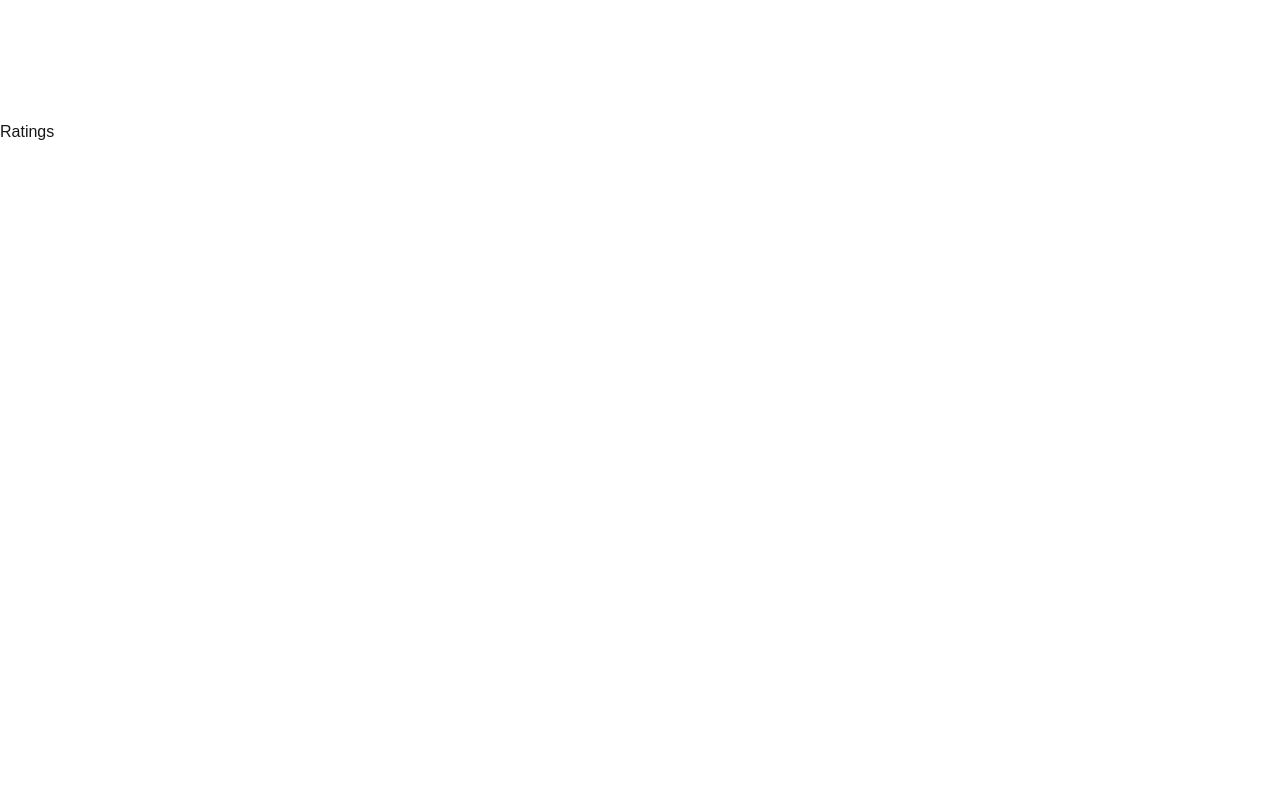
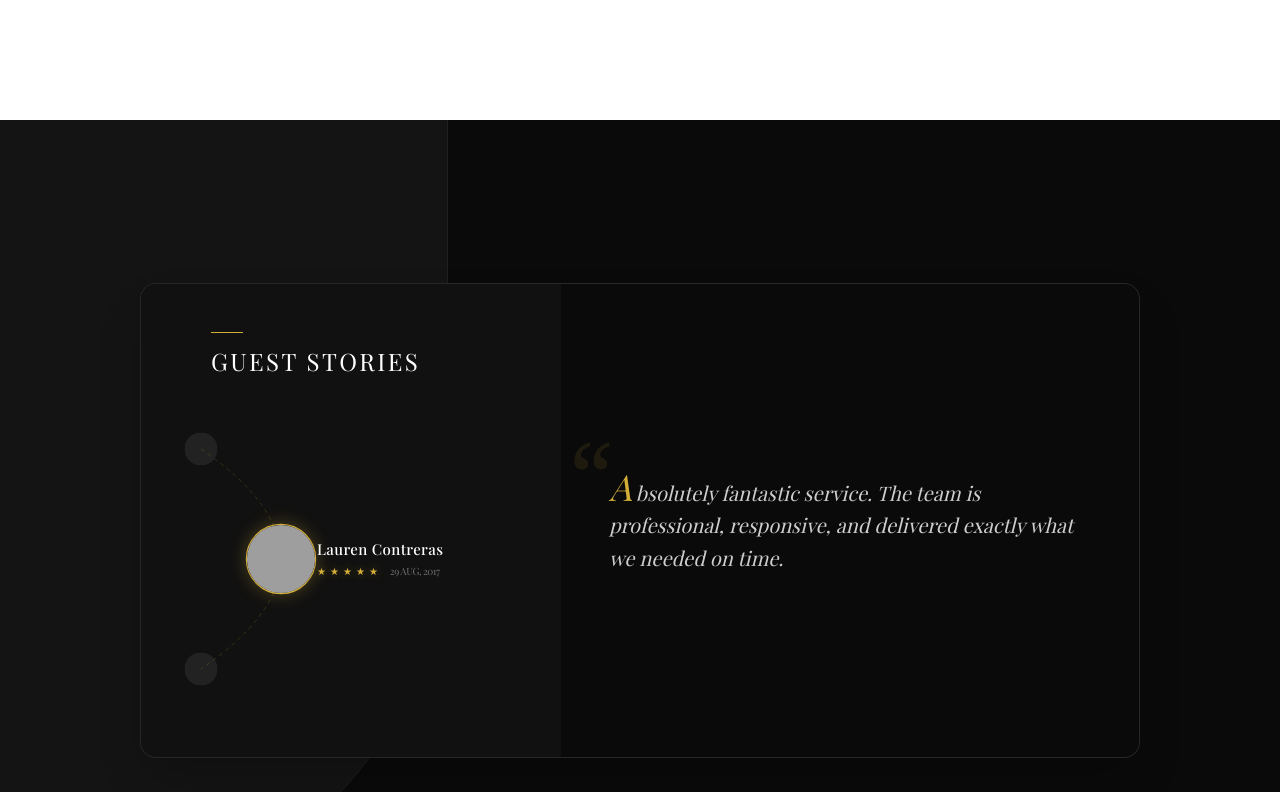
Before and after one commit to JoshBlack25/mlangeni, a Next.js app: page / in a window 1280 px wide. Shown: the part 2280-3072 px from the top of the page. Built offline with nearby package versions, Linux system fonts and the light colour scheme; grey boxes are pictures that could not be loaded.

Commit message:
feat: replace Ratings section with Testimonial component and update NavBar structure

```diff
--- a/app/components/NavBar.jsx
+++ b/app/components/NavBar.jsx
@@ -99,7 +99,7 @@ export default function Navbar() {
   }, []);
 
   return (
-    <div className="font-[Playfair_Display]">
+    <nav className="font-[Playfair_Display]">
       {/* NAVBAR */}
       <header
         className={`fixed top-0 left-0 right-0 z-50 h-18 md:h-20 flex items-center justify-between px-8 md:px-12 transition-all duration-500
@@ -282,6 +282,6 @@ export default function Navbar() {
           </motion.div>
         )}
       </AnimatePresence>
-    </div>
+    </nav>
   );
 }
--- a/app/page.tsx
+++ b/app/page.tsx
@@ -1,7 +1,7 @@
 import Hero from "./sections/Hero";
 import Calendar from "./sections/Calendar";
 import Gallery from "./sections/Gallery";
-import Ratings from "./sections/Ratings";
+import Testimonial from "./sections/Testimonial";
 import About from "./sections/About";
 import Contact from "./sections/Contact";
 import NavBar from "./components/NavBar";
@@ -14,7 +14,7 @@ export default function Home() {
       <Hero />
       <Calendar />
       <Gallery />
-      <Ratings />
+      <Testimonial />
       <About />
       <Contact />
       <Footer />
--- a/app/sections/Ratings.jsx
+++ /dev/null
@@ -1,11 +0,0 @@
-import React from "react";
-
-const Ratings = () => {
-  return (
-    <section className="h-screen">
-      <div>Ratings</div>
-    </section>
-  );
-};
-
-export default Ratings;
--- /dev/null
+++ b/app/sections/Testimonial.jsx
@@ -0,0 +1,278 @@
+"use client";
+import { useState, useEffect, useRef } from "react";
+import { motion, AnimatePresence } from "framer-motion";
+
+const testimonials = [
+  {
+    name: "Diana Johnston",
+    rating: 4.9,
+    date: "29 Aug, 2017",
+    quote:
+      "Been working with appscrip for a number of years now with a variety of different apps. They have my recommendation. They are a great team.",
+    avatar: "https://i.pravatar.cc/150?img=47",
+  },
+  {
+    name: "Lauren Contreras",
+    rating: 4.9,
+    date: "29 Aug, 2017",
+    quote:
+      "Absolutely fantastic service. The team is professional, responsive, and delivered exactly what we needed on time.",
+    avatar: "https://i.pravatar.cc/150?img=5",
+  },
+  {
+    name: "Edward Alexander",
+    rating: 4.9,
+    date: "29 Aug, 2017",
+    quote:
+      "Top-notch quality and incredible attention to detail. Working with them has been a pleasure.",
+    avatar: "https://i.pravatar.cc/150?img=12",
+  },
+];
+
+const gold = "#D4AF37";
+const goldGlow = "0 0 10px rgba(212,175,55,0.4)";
+
+const avatarVariants = {
+  enter: (direction) => ({
+    y: direction > 0 ? -40 : 340,
+    x: 0,
+    opacity: 0,
+    scale: 0.5,
+  }),
+  top: {
+    y: 40,
+    x: 60,
+    opacity: 0.4,
+    scale: 0.8,
+    zIndex: 1,
+  },
+  middle: {
+    y: 150,
+    x: 140,
+    opacity: 1,
+    scale: 1,
+    zIndex: 10,
+  },
+  bottom: {
+    y: 260,
+    x: 60,
+    opacity: 0.4,
+    scale: 0.8,
+    zIndex: 1,
+  },
+  exit: (direction) => ({
+    y: direction > 0 ? 340 : -40,
+    x: 0,
+    opacity: 0,
+    scale: 0.5,
+    zIndex: 0,
+  }),
+};
+
+export default function Testimonial() {
+  const [index, setIndex] = useState(0);
+  const [direction, setDirection] = useState(1);
+  const isAutoPlaying = useRef(true);
+
+  const next = () => {
+    setDirection(1);
+    setIndex((prev) => prev + 1);
+  };
+
+  const prev = () => {
+    setDirection(-1);
+    setIndex((prev) => prev - 1);
+  };
+
+  const getSafeIndex = (i) => {
+    const len = testimonials.length;
+    return ((i % len) + len) % len;
+  };
+
+  const currentIndex = getSafeIndex(index);
+  const activeItem = testimonials[currentIndex];
+
+  useEffect(() => {
+    const timer = setInterval(() => {
+      if (isAutoPlaying.current) next();
+    }, 5000);
+    return () => clearInterval(timer);
+  }, []);
+
+  return (
+    <div className="min-h-screen flex items-center justify-center bg-[#0a0a0a] relative overflow-hidden px-4 py-12 font-[Playfair_Display]">
+      {/* LUXURY BACKGROUND ACCENT */}
+      <div className="absolute top-0 left-0 w-[80vw] md:w-[35vw] h-[40vh] md:h-[100vh] bg-[#141414] border-r border-white/5 rounded-br-[200px] md:rounded-br-[400px] z-0" />
+
+      {/* DESKTOP VIEW */}
+      <div
+        className="hidden md:flex relative z-10 w-full max-w-[1000px] bg-[#0f0f0f] border border-white/10 rounded-2xl shadow-2xl overflow-hidden"
+        onMouseEnter={() => (isAutoPlaying.current = false)}
+        onMouseLeave={() => (isAutoPlaying.current = true)}
+      >
+        {/* LEFT SIDE: ARC & AVATARS */}
+        <div className="w-[420px] relative py-12 shrink-0 flex flex-col justify-center bg-[#111111]">
+          <div className="pl-[70px] mb-8">
+            <div className="w-8 h-[1px] bg-[#D4AF37] mb-3" />
+            <h2 className="font-light text-2xl text-white tracking-widest uppercase">
+              Guest Stories
+            </h2>
+          </div>
+
+          <div className="relative w-full h-[300px]">
+            <svg
+              className="absolute inset-0 w-full h-full pointer-events-none opacity-20"
+              viewBox="0 0 420 300"
+            >
+              <path
+                d="M 60 40 Q 220 150 60 260"
+                stroke="#D4AF37"
+                strokeWidth="1"
+                strokeDasharray="4 4"
+                fill="none"
+              />
+            </svg>
+
+            <AnimatePresence custom={direction}>
+              {[-1, 0, 1].map((offset) => {
+                const globalIndex = index + offset;
+                const item = testimonials[getSafeIndex(globalIndex)];
+                const slot =
+                  offset === -1 ? "top" : offset === 0 ? "middle" : "bottom";
+
+                return (
+                  <motion.div
+                    key={globalIndex}
+                    custom={direction}
+                    variants={avatarVariants}
+                    initial="enter"
+                    animate={slot}
+                    exit="exit"
+                    transition={{ duration: 0.6, ease: [0.22, 1, 0.36, 1] }}
+                    className="absolute top-0 left-0 cursor-pointer"
+                    onClick={() =>
+                      offset === -1 ? prev() : offset === 1 ? next() : null
+                    }
+                  >
+                    <div className="absolute -translate-x-1/2 -translate-y-1/2">
+                      <Avatar src={item.avatar} active={slot === "middle"} />
+                    </div>
+                    <div className="absolute left-[36px] -translate-y-1/2 w-[220px]">
+                      <Info t={item} active={slot === "middle"} />
+                    </div>
+                  </motion.div>
+                );
+              })}
+            </AnimatePresence>
+          </div>
+        </div>
+
+        {/* RIGHT SIDE: QUOTE */}
+        <div className="flex-1 pl-12 pr-16 py-12 flex items-center bg-[#0a0a0a] relative z-20">
+          <AnimatePresence mode="wait">
+            <motion.div
+              key={currentIndex}
+              initial={{ opacity: 0, x: 20 }}
+              animate={{ opacity: 1, x: 0 }}
+              exit={{ opacity: 0, x: -20 }}
+              transition={{ duration: 0.5 }}
+              className="relative"
+            >
+              <span className="absolute -top-10 -left-10 text-8xl text-[#D4AF37] opacity-10 font-serif">
+                “
+              </span>
+              <p className="text-white/80 text-[18px] md:text-[20px] font-light italic leading-relaxed relative z-10">
+                <span className="text-4xl font-normal text-[#D4AF37] mr-1">
+                  {activeItem.quote.charAt(0)}
+                </span>
+                {activeItem.quote.slice(1)}
+              </p>
+            </motion.div>
+          </AnimatePresence>
+        </div>
+      </div>
+
+      {/* MOBILE VIEW */}
+      <div className="md:hidden relative z-10 w-full max-w-[400px] bg-[#0f0f0f] border border-white/10 rounded-2xl shadow-xl px-6 py-10 flex flex-col items-center text-center">
+        <div className="mb-8">
+          <div className="w-8 h-[1px] bg-[#D4AF37] mb-2 mx-auto" />
+          <h2 className="font-light text-lg text-white uppercase tracking-widest">
+            Guest Stories
+          </h2>
+        </div>
+
+        <div className="relative w-full overflow-hidden h-[260px] flex flex-col items-center justify-center">
+          <AnimatePresence mode="wait">
+            <motion.div
+              key={currentIndex}
+              initial={{ opacity: 0, scale: 0.9 }}
+              animate={{ opacity: 1, scale: 1 }}
+              exit={{ opacity: 0, scale: 1.1 }}
+              className="flex flex-col items-center absolute w-full"
+            >
+              <Avatar src={activeItem.avatar} active={true} />
+              <div className="mt-4 mb-5">
+                <Info t={activeItem} active={true} center />
+              </div>
+              <p className="text-white/70 font-light italic text-[15px] leading-relaxed">
+                "{activeItem.quote}"
+              </p>
+            </motion.div>
+          </AnimatePresence>
+        </div>
+
+        <div className="flex gap-3 mt-8">
+          {testimonials.map((_, i) => (
+            <button
+              key={i}
+              onClick={() => setIndex(i)}
+              className={`h-[2px] transition-all duration-500 ${
+                i === currentIndex ? "w-8 bg-[#D4AF37]" : "w-3 bg-white/20"
+              }`}
+            />
+          ))}
+        </div>
+      </div>
+    </div>
+  );
+}
+
+function Avatar({ src, active }) {
+  return (
+    <div
+      className={`rounded-full overflow-hidden transition-all duration-700 bg-[#0a0a0a] border ${
+        active
+          ? "w-16 h-16 border-[#D4AF37] shadow-[0_0_15px_rgba(212,175,55,0.3)] scale-110"
+          : "w-12 h-12 border-white/10 opacity-30 grayscale scale-90"
+      }`}
+    >
+      <img src={src} className="w-full h-full object-cover" alt="Avatar" />
+    </div>
+  );
+}
+
+function Info({ t, active, center }) {
+  return (
+    <div
+      className={`flex flex-col ${center ? "items-center" : "items-start"} transition-opacity duration-500 ${active ? "opacity-100" : "opacity-0"}`}
+    >
+      <p className="text-white font-medium text-[15px] tracking-wide">
+        {t.name}
+      </p>
+      <div className="flex items-center gap-1 mt-1">
+        {[...Array(5)].map((_, i) => (
+          <span
+            key={i}
+            className="text-[#D4AF37] text-[10px]"
+            style={{ textShadow: goldGlow }}
+          >
+            ★
+          </span>
+        ))}
+        <span className="text-white/40 text-[10px] ml-2 uppercase tracking-tighter">
+          {t.date}
+        </span>
+      </div>
+    </div>
+  );
+}
```
